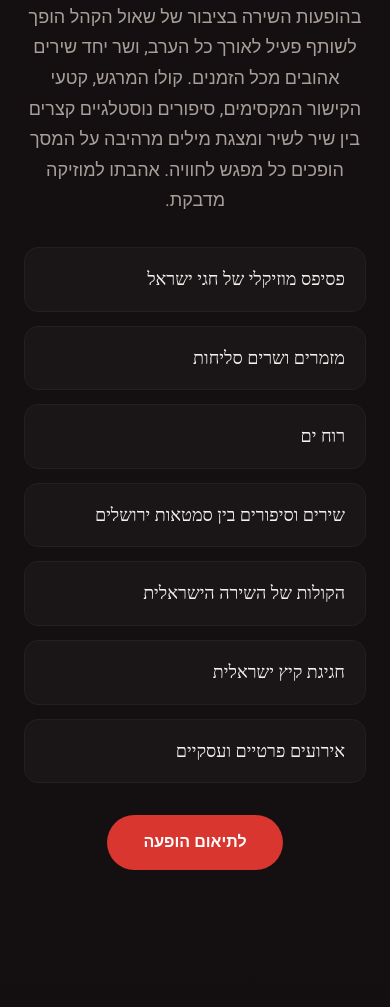
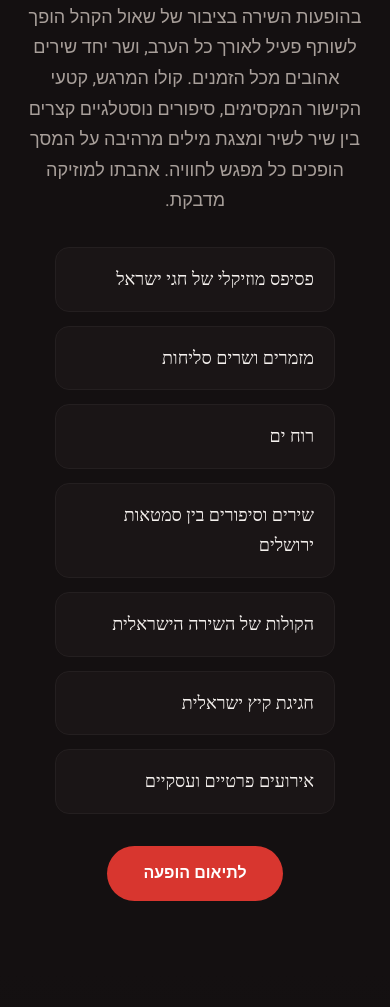
Before and after one commit to djnaim/shaulnaim-website, a plain HTML site: page index.html in a window 390 px wide. Shown: the part 3288-4295 px from the top of the page. Drawn offline with Linux system fonts and the light colour scheme; a web font is replaced by a local one.

Commit message:
Center orphan program card in Live Shows grid
The 7-item programs list rendered as 3+3+1 in an auto-fill grid,
leaving the 7th card stranded at the row edge (right in RTL, left
in LTR) and reading as unfinished. Switch .programs to a centered
flex-wrap so the trailing incomplete row centers under the grid.
Cards keep equal width (flex 1 1 240px, max 280px) and still stack
to a single column on mobile. No content change.

Co-Authored-By: Claude Opus 4.8 (1M context) <noreply@anthropic.com>

```diff
--- a/style.css
+++ b/style.css
@@ -120,9 +120,10 @@ h2{font-size:clamp(34px,5vw,52px)}
 /* shows */
 .shows{text-align:center;background:var(--bg2)}
 .shows-intro{color:var(--muted);font-size:18px;max-width:760px;margin:0 auto 30px}
-.programs{list-style:none;display:grid;grid-template-columns:repeat(auto-fill,minmax(260px,1fr));
+.programs{list-style:none;display:flex;flex-wrap:wrap;justify-content:center;
   gap:14px;max-width:880px;margin:0 auto 32px;text-align:start}
-.program{background:var(--panel);border:1px solid var(--line);border-radius:14px;
+.program{flex:1 1 240px;max-width:280px;
+  background:var(--panel);border:1px solid var(--line);border-radius:14px;
   padding:16px 20px;font-family:var(--serif);font-weight:500;font-size:18px;transition:.2s}
 .program:hover{border-color:var(--red)}
 .shows-cta{margin-top:8px}
```
